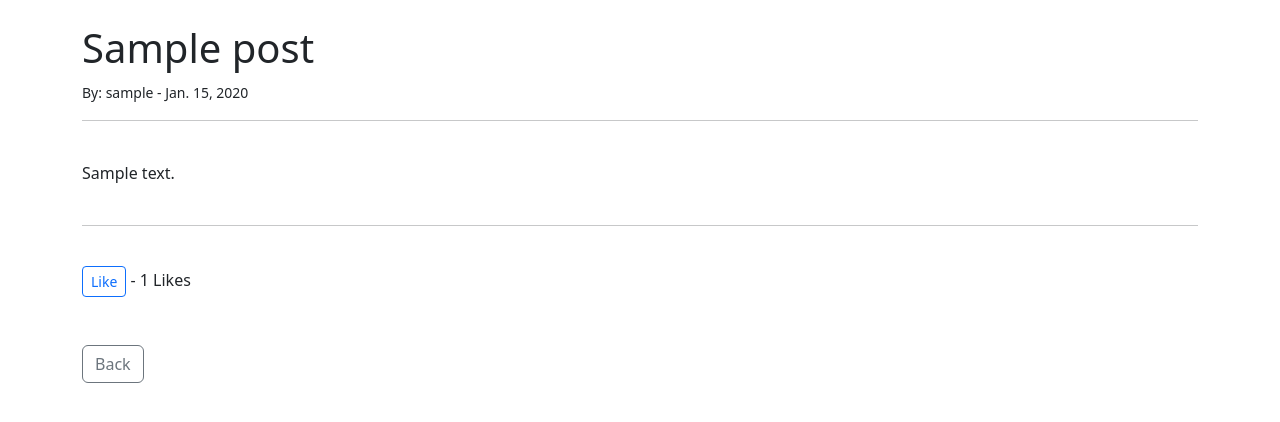
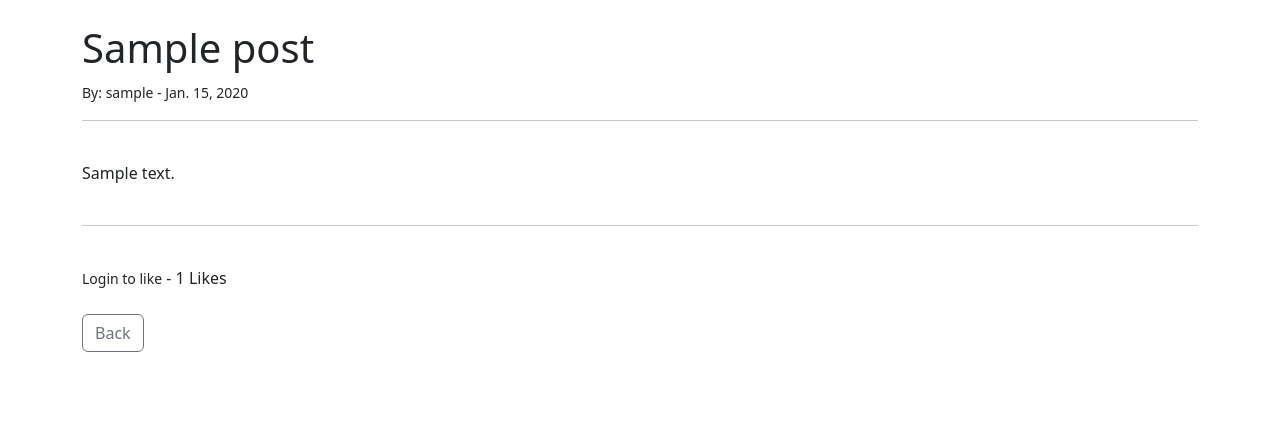
Before and after one commit to funkybeppe/winter-moments, a Django app: page /post/1 in a window 1280 px wide. Shown: the part 56-478 px from the top of the page. Run offline with Django 3.2, Linux system fonts and the light colour scheme; tables that the repository leaves empty hold one stand-in row (values such as "Sample post").

Commit message:
add user authentication to check if able to like or not

```diff
--- a/templates/post_details.html
+++ b/templates/post_details.html
@@ -26,11 +26,19 @@
     <br/><br/>
     <hr>
     <br/>
-    <form action="{% url 'like_post' post.pk %}" method="POST">
-        {% csrf_token %}
-        <button type="submit", name="post_id", value="{{ post.id }}", class="btn {% if user in post.likes.all %}btn-primary{% else %}btn-outline-primary{% endif %} btn-sm" >Like</button>
-        - {{ post.likes.count }} Likes
-    </form>
+    {% if user.is_authenticated %}
+        <form action="{% url 'like_post' post.pk %}" method="POST">
+            {% csrf_token %}
+            <button type="submit", name="post_id", value="{{ post.id }}", class="btn {% if user in post.likes.all %}btn-primary{% else %}btn-outline-primary{% endif %} btn-sm" >Like</button>
+
+    {% else %}
+
+            <small>Login to like</small>
+
+    {% endif %}
+
+            - {{ post.likes.count }} Likes
+        </form>
 
     <br/><br/>
     <a href="{% url 'home' %}" class="btn btn-outline-secondary">Back</a>
```
